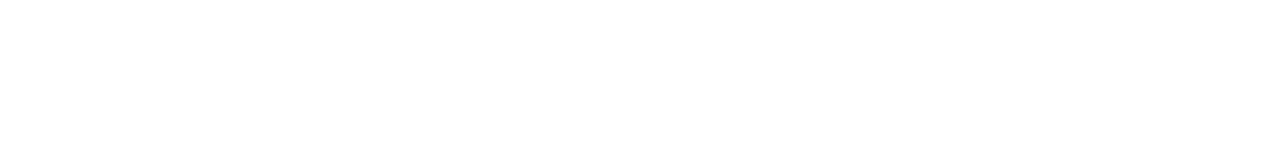
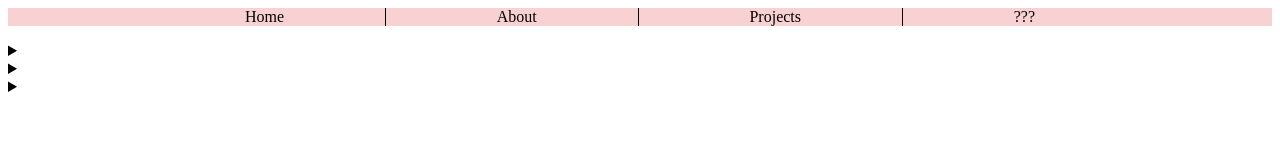
Before and after one commit to kris79i3/mygitexercise, a plain HTML site: page index.html in a window 1280 px wide. Drawn offline with Linux system fonts and the light colour scheme.

Commit message:
menu added

```diff
--- a/index.html
+++ b/index.html
@@ -6,6 +6,44 @@
     <link rel="stylesheet" href="style.css" />
     <title>My Git Exercise</title>
   </head>
-  <body></body>
+  <body>
+    <header>
+      <nav>
+        <li class="link1"><a href="index.html">Home</a></li>
+        <li class="link2"><a href="#about">About</a></li>
+        <li class="link3"><a href="#projects">Projects</a></li>
+        <li class="link4"><a href="#">???</a></li>
+      </nav>
+    </header>
+    <main>
+      <section id="about">
+        <div class="text"></div>
+        <figure>
+          <figcaption></figcaption>
+        </figure>
+      </section>
+      <section id="projects">
+        <article class="projects">
+          <div class="image"></div>
+          <details>
+            <summary></summary>
+          </details>
+        </article>
+        <article class="projects">
+          <div class="image"></div>
+          <details>
+            <summary></summary>
+          </details>
+        </article>
+        <article class="projects">
+          <div class="image"></div>
+          <details>
+            <summary></summary>
+          </details>
+        </article>
+      </section>
+    </main>
+    <footer></footer>
+  </body>
   <script src="script.js"></script>
 </html>
--- a/style.css
+++ b/style.css
@@ -0,0 +1,28 @@
+nav {
+  display: flex;
+  justify-content: space-evenly;
+  padding: 0 10%;
+  background-color: rgb(248, 210, 210);
+}
+
+nav li {
+  list-style-type: none;
+  display: inline;
+  color: black;
+  border-right: solid black 1px;
+  padding: 0 10%;
+}
+
+nav li:nth-child(4) {
+  border-right: none;
+}
+
+a,
+a:visited {
+  color: black;
+  text-decoration-line: none;
+}
+
+a:hover {
+  color: white;
+}
```
